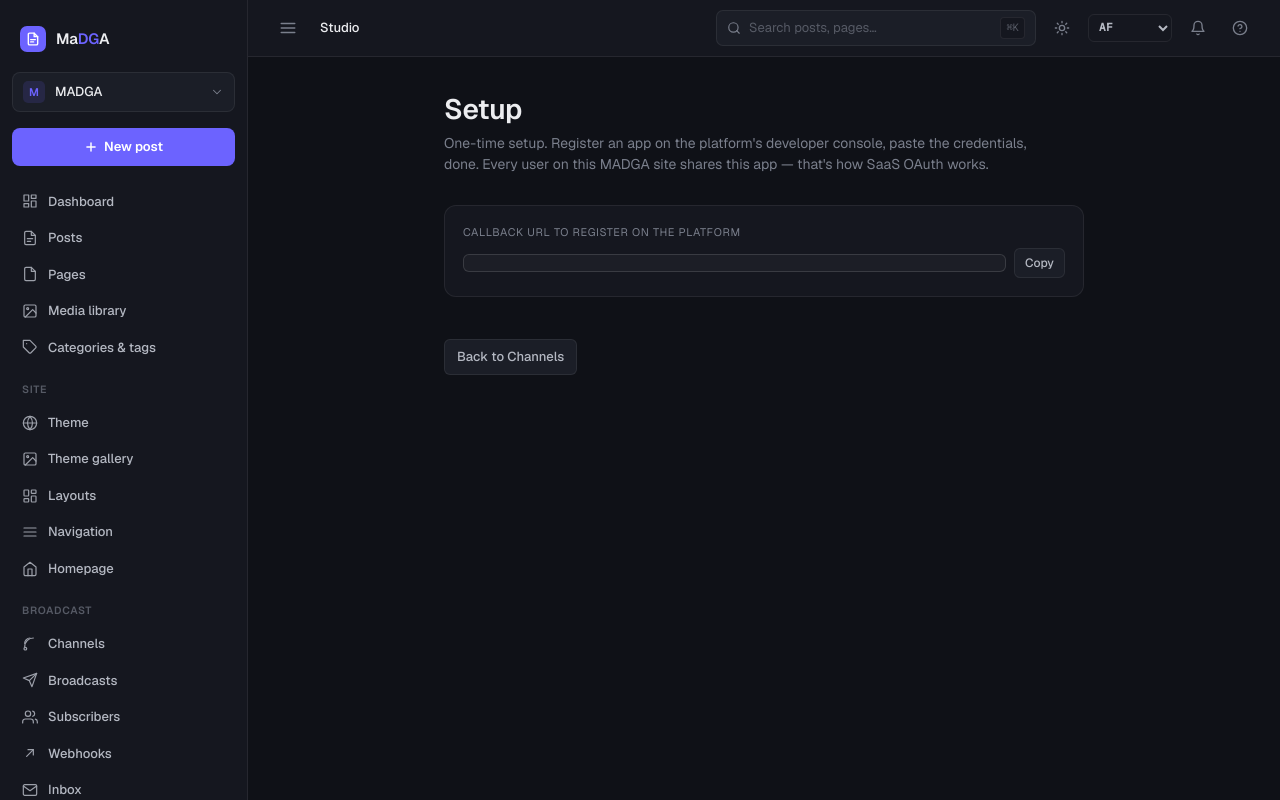
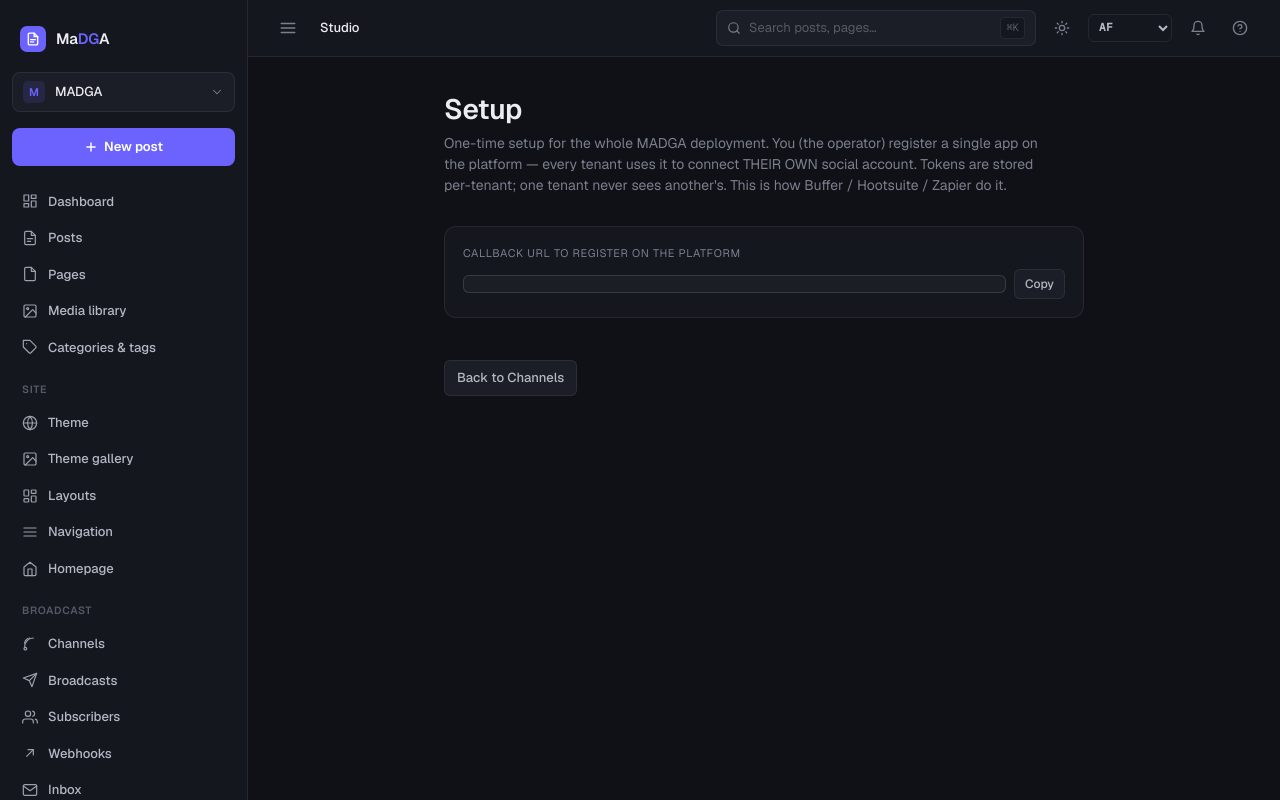
Before and after one commit to jeasoft/madga, a Django app: template madga/templates/madga/studio/oauth_setup.html in a window 1280 px wide. Run offline with Django 5.2, Linux system fonts and the light colour scheme; the template is opened without the code that fills it, so the values that code supplies are empty; style sheets or scripts are compiled from the project's sources; parts of the project's set-up code (start-up, migrations or seed data) failed here and were passed over.

Commit message:
explainer reword on oauth_setup.html

```diff
--- a/madga/templates/madga/studio/oauth_setup.html
+++ b/madga/templates/madga/studio/oauth_setup.html
@@ -12,7 +12,7 @@
   <header class="madga-page-header">
     <div class="madga-page-title-block">
       <h1 class="madga-page-title">{% blocktrans with label=publisher.label %}Setup {{ label }}{% endblocktrans %}</h1>
-      <p class="madga-page-subtitle">{% trans "One-time setup. Register an app on the platform's developer console, paste the credentials, done. Every user on this MADGA site shares this app — that's how SaaS OAuth works." %}</p>
+      <p class="madga-page-subtitle">{% trans "One-time setup for the whole MADGA deployment. You (the operator) register a single app on the platform — every tenant uses it to connect THEIR OWN social account. Tokens are stored per-tenant; one tenant never sees another's. This is how Buffer / Hootsuite / Zapier do it." %}</p>
     </div>
     {% if publisher.setup_console_url %}
       <div class="madga-page-actions">
```
